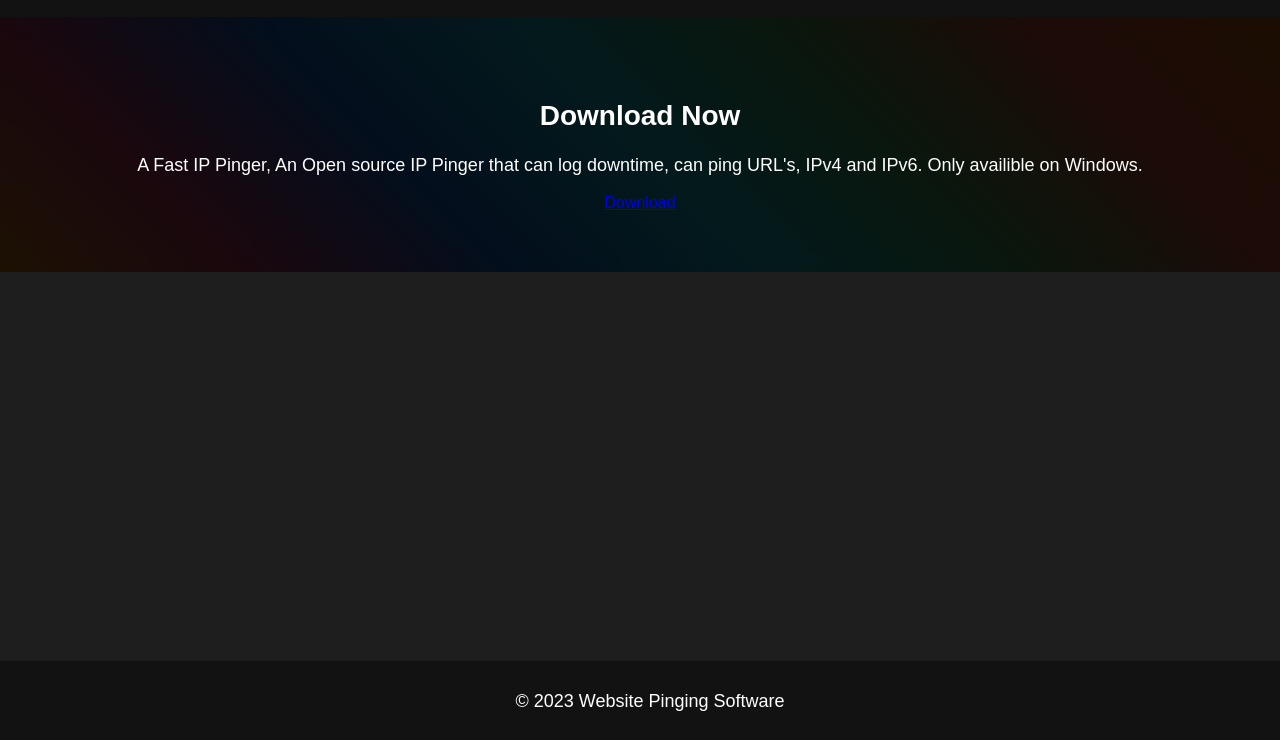
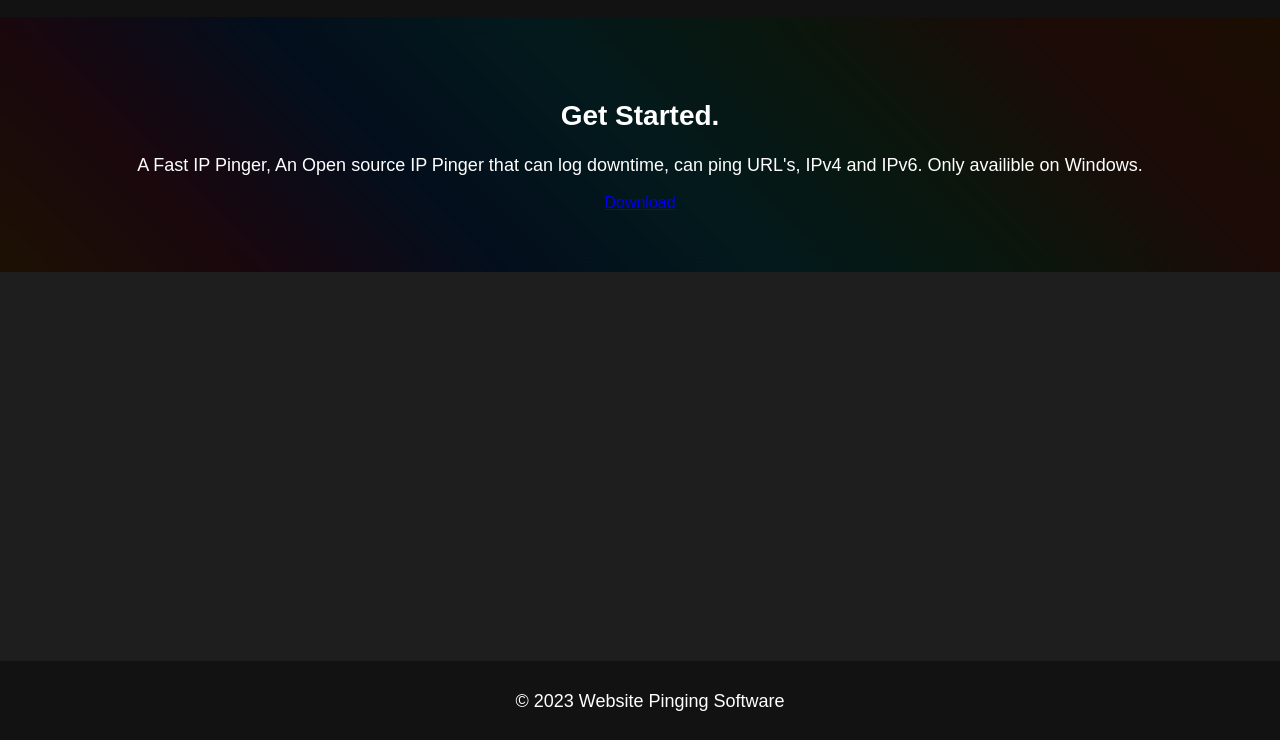
Before and after one commit to konaa0/webping, a plain HTML site: page index.html in a window 1280 px wide. Shown: the part 60-800 px from the top of the page. Drawn offline with Linux system fonts and the light colour scheme.

Commit message:
Update index.html

```diff
--- a/index.html
+++ b/index.html
@@ -12,7 +12,7 @@
         <h1>webpinger</h1>
     </header>
     <section class="content">
-        <h2>Download Now</h2>
+        <h2>Get Started.</h2>
         <p>A Fast IP Pinger, An Open source IP Pinger that can log downtime, can ping URL's, IPv4 and IPv6. Only availible on Windows.</p>
         <a id="downloadButton" href="Pinger.exe" download>Download</a>
     </section>
```
